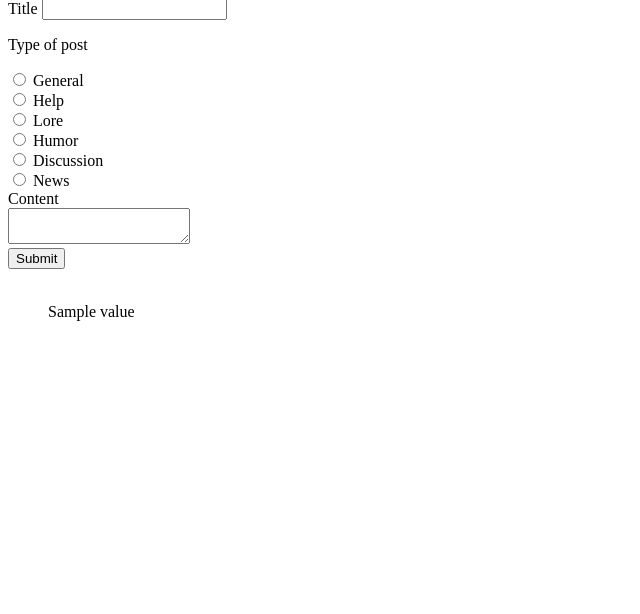
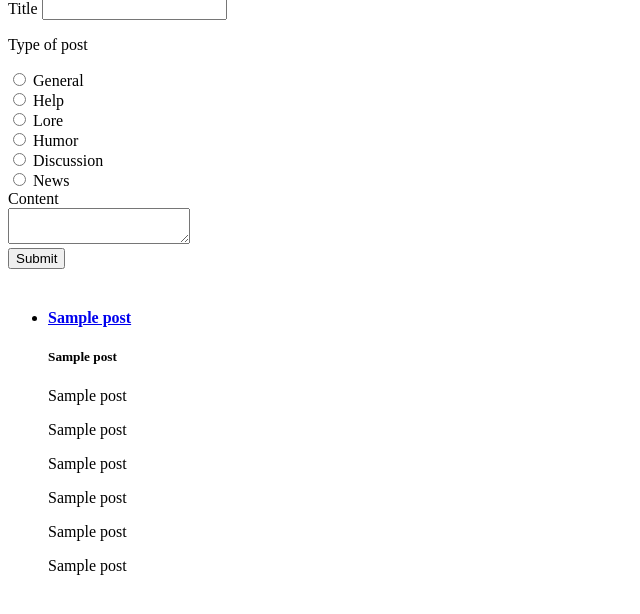
Before and after one commit to GibNub/12DTP-Website, a Flask app: template templates/home.html in a window 1280 px wide. Shown: the part 86-700 px from the top of the page, without its empty margins (0-640 px from the left). Run offline with Flask 2, Linux system fonts and the light colour scheme; the template is opened without the code that fills it: most values are stand-ins (such as "Sample title", 1, 10 or a date in 2020).

Commit message:
Completed

```diff
--- a/main.py
+++ b/main.py
@@ -8,39 +8,6 @@ from markupsafe import Markup
 import templates
 
 app = Flask(__name__)
-
-
-# This is the html template for indivdual forum posts.
-def forum(forum_info):
-    id, type, title, content, like, dislike, user_id, date = forum_info
-    html_template = """
-    <li>
-        <div class="post_head">
-            <h4 class="post_title">
-                <a href="/pages/{6}">{0}</a>
-            </h4>
-            <h5 class="post_type">
-                {1}
-            </h5>
-            <p>
-                {2}
-            </p>
-        </div>
-        <div class="post_body">
-            <p>{3}</p>
-        </div>
-        <div class="post_foot">
-            <p>
-                {4}
-            </p>
-            <p>
-                {5}
-            </p>
-        </div>
-    </li>
-    """.format(title, type, date, content, like, dislike, id)
-    return html_template
-
 
 # Same as above.
 def comment(user_id, content, like, dislike, date):
@@ -98,29 +65,17 @@ def reply(user_id, content, like, dislike, date):
 
 
 # Gather the information for forum posts from the database.
-def call_database(query, i=None):
+def call_database(query, id=None):
     conn = sqlite3.connect("forum_database.db")
     cur = conn.cursor()
-    if i is None:
+    if id is None:
         cur.execute(query)
         result = cur.fetchall()
     else:
-        cur.execute(query, (str(i),))
+        cur.execute(query, (str(id),))
         result = cur.fetchone()
     conn.close()
     return result
-
-
-def call_comment_database(i):
-    conn = sqlite3.connect("forum_database.db")
-    cur = conn.cursor()
-    cur.execute("SELECT * FROM Comment WHERE post_id = ?", (str(i),))
-    return cur.fetchall()
-    conn.close()
-
-
-def call_reply_database(i):
-    conn = sqlite3.connect("forum")
 
 
 def update_post(type, title, content):
@@ -133,25 +88,13 @@ def update_post(type, title, content):
     conn.close()
 
 
-# Templates the html forum index with information from the database.
-# Then joins them in one string to then be passed to the actual html file.
-# This creates the expandable forum.
+# The post tables gets passed to the jinja loop in "home.html".
+# This is to create HTML posts for each entry in the post table.
 @app.route("/")
 def home():
-    # Create the posts on the front page by looping through the database.
-    forum_html = []
-    i = 1
-    while True:
-        data = call_database("SELECT * FROM Post WHERE id = ?", i)
-        if data is None:
-            break
-        forum_html.append(forum(data))
-        i += 1
-    forum_html = "".join(forum_html)
-    forum_html.replace("\n", "")
-    forum_html.replace(" ", "")
-    forum_html = Markup(forum_html)
-    return render_template("home.html", value=forum_html)
+    post = call_database("SELECT * FROM Post")
+    return render_template("home.html", post = post)
+
 
 
 # This gsets the form values from the home page,
@@ -194,10 +137,5 @@ def search():
     return render_template()
 
 
-test_post = call_database("SELECT * FROM Post")
-for post in test_post:
-    print(post)
-
-
 if __name__ == "__main__":
     app.run(debug=True, host="0.0.0.0", port="8000")
--- a/templates/home.html
+++ b/templates/home.html
@@ -1,6 +1,6 @@
 {% extends "index.html" %}
 {% block content %}
-<div class="create">
+<div class="create_post">
     <h3>
         Create Post
     </h3>
@@ -33,6 +33,50 @@
 </div>
 <br>
 <ul>
-    {{ value }}
+    <!--
+        Index : Column Name
+            0 : id
+            1 : type
+            2 : title
+            3 : content
+            4 : like
+            5 : dislike
+            6 : user_id
+            7 : date
+     -->
+    {% for post in post %}
+    <li>
+        <div class="post_head">
+            <h4 class="post_title">
+                <a href="{{ '/page/%s'%post[0] }}">{{ post[2] }}</a>
+            </h4>
+            <div class="post_head">
+                <h5>
+                    {{ post[1] }}
+                </h5>
+                <p>
+                    {{ post[6] }}
+                </p>
+                <p>
+                    {{ post[1] }}
+                </p>
+            </div>
+        </div>
+        <div class="post_body">
+            <p>{{ post[3] }}</p>
+        </div>
+        <div class="post_foot">
+            <p>
+                {{ post[4] }}
+            </p>
+            <p>
+                {{ post[5] }}
+            </p>
+            <p>
+                {{ post[7] }}
+            </p>
+        </div>
+    </li>
+    {% endfor %}
 </ul>
 {% endblock %}
```
Also changed, not shown: templates/page.html (+8 -8 lines), templates/search.html (line endings or trailing spaces).
